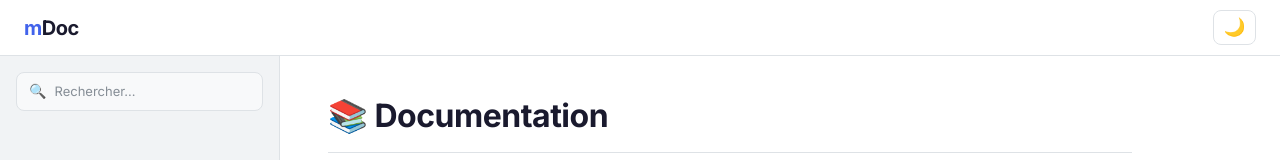
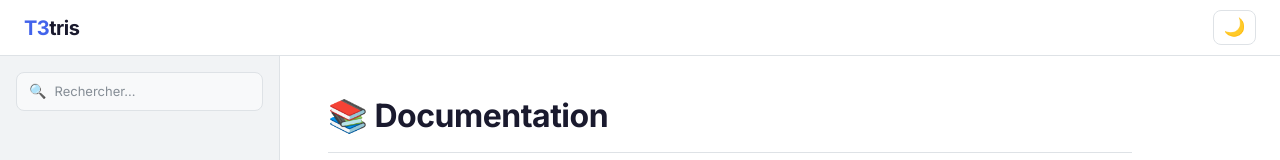
Before and after one commit to t3tris-finance/mdoc-t3tris, a React (Vite) app: page / in a window 1280 px wide. Shown: the top 160 px of the page. Built offline with nearby package versions, Linux system fonts and the light colour scheme.

Commit message:
feat: add t3tris first doc

```diff
--- a/src/App.tsx
+++ b/src/App.tsx
@@ -55,7 +55,7 @@ export default function App() {
               className="header-logo"
               style={{ textDecoration: "none" }}
             >
-              m<span>Doc</span>
+              T3<span>tris</span>
             </a>
           </div>
           <div className="header-right">
```
Also changed, not shown: 26 other files (tests, documents, lock files or other folders).
